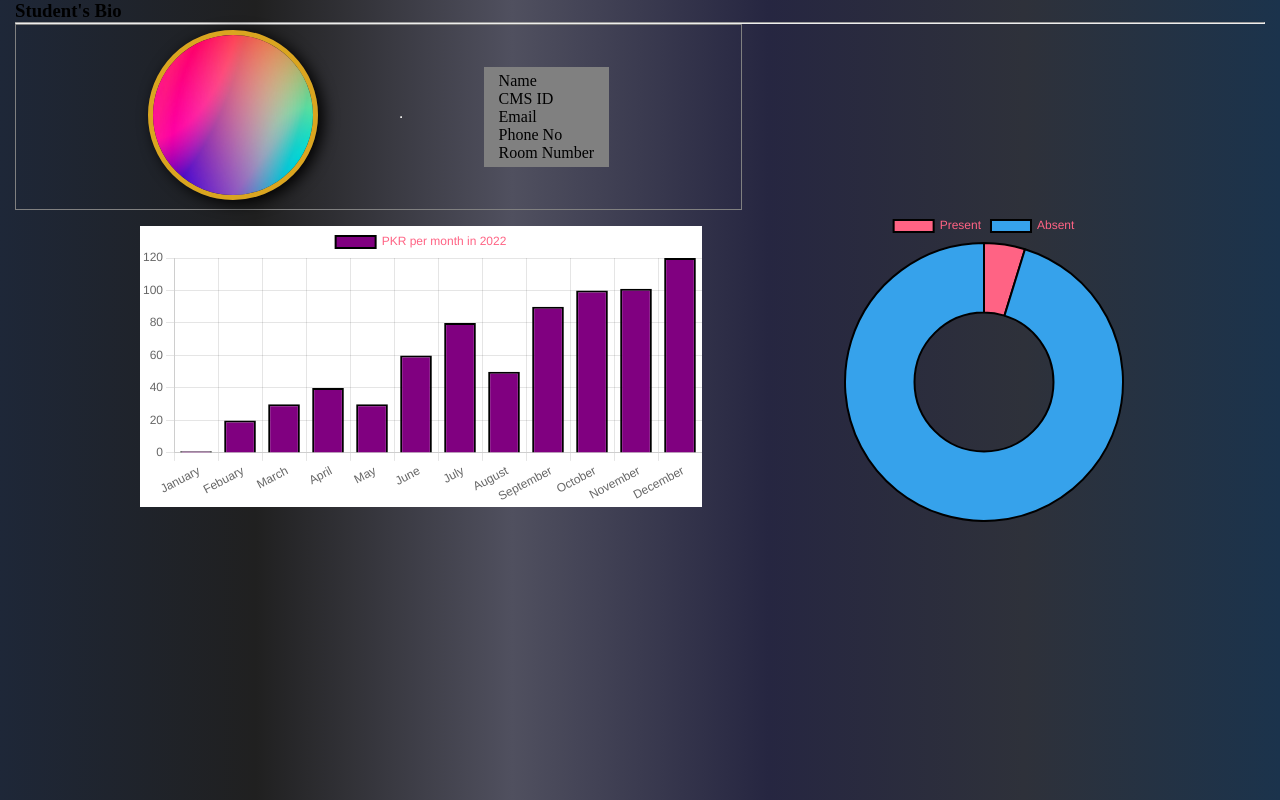
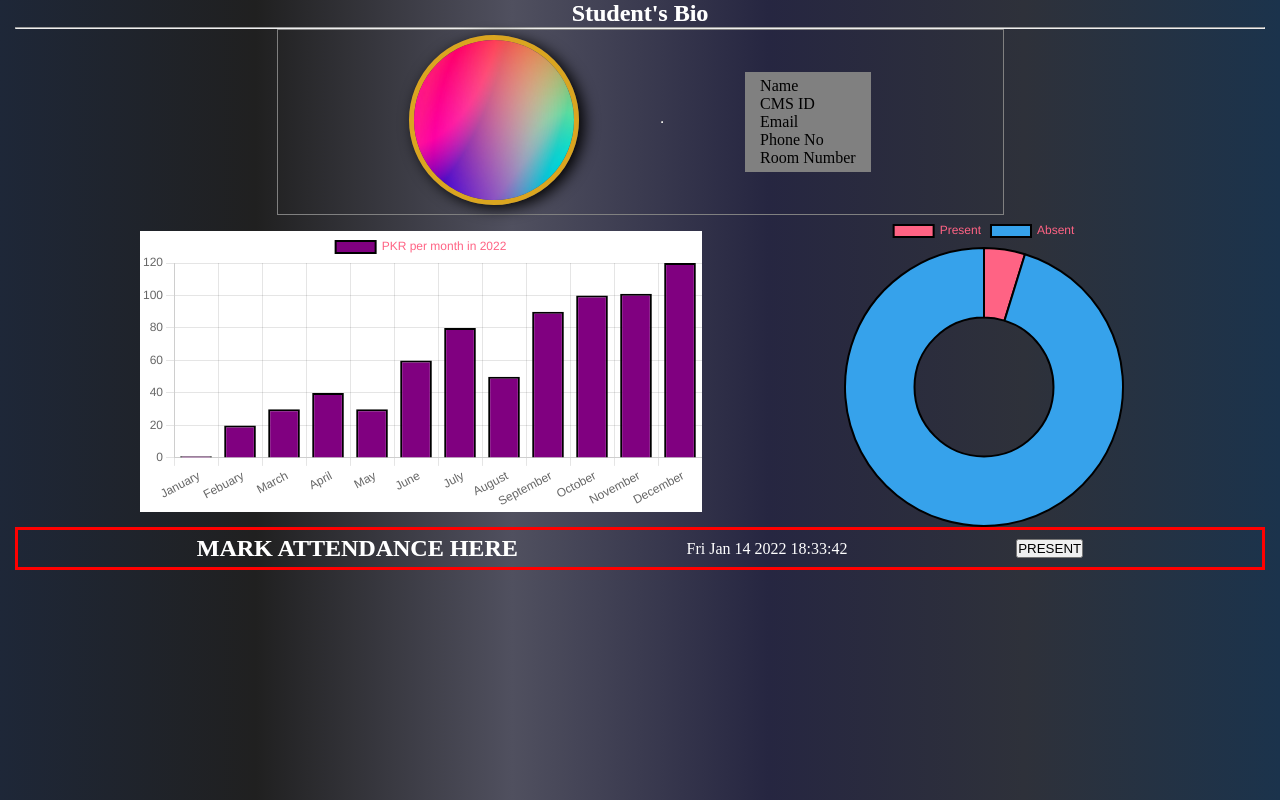
Before and after one commit to ahmedbilal-2711/HostelManagement, a website: page html/studentDashboard.html in a window 1280 px wide. Drawn offline with nearby package versions, Linux system fonts and the light colour scheme.

Commit message:
bio+attendance done

```diff
--- a/css/bioForm.css
+++ b/css/bioForm.css
@@ -95,6 +95,7 @@ body{
     /* font-size: 15px; */
 }
 <<<<<<< HEAD
+<<<<<<< HEAD
 .chk{
     display: inline-block;
     width: 50px;
@@ -115,10 +116,15 @@ body{
     flex-direction: row;
     justify-content: center;
 =======
+=======
+>>>>>>> 61dec56b74014607d6f481b9ef5497037e9ce574
 /* #sameasabove{
     font-size: 18px;
     font-weight: bold;
     margin-left: 15px;
+<<<<<<< HEAD
+>>>>>>> 61dec56b74014607d6f481b9ef5497037e9ce574
+=======
 >>>>>>> 61dec56b74014607d6f481b9ef5497037e9ce574
 }
 #address{
--- a/css/studentDashboard.css
+++ b/css/studentDashboard.css
@@ -8,6 +8,20 @@ body{
     background-image: linear-gradient(to right, #1E2738,#202020,#50505f,#262641,#2E313A,#1B334C);
 }
 
+h3{
+    font-size: x-large;
+    text-align: center;
+    text-shadow: 0.2px 0.2px rgba(255, 255, 255, 0.507);
+    color: white;
+}
+
+#bioContent{
+    width: 100%;
+    display: flex;
+    align-items: center;
+    justify-content: center;
+}
+
 #info{
     display: flex;
     flex-flow: row wrap;
@@ -16,7 +30,6 @@ body{
     padding: 5px 50px 5px 50px;
     border: 1px solid grey;
     width: 50%;
-    /* color: purple; */
 }
 
 #right{
@@ -52,3 +65,13 @@ body{
     align-items: center;
     justify-content: space-evenly;
 }
+
+#attendanceMark{
+    padding: 5px 10px 5px 10px;
+    border: red 3px solid ;
+    display: flex;
+    flex-flow: row wrap;
+    justify-content: space-evenly;
+    align-items: center;
+    color: white;
+}
--- a/html/studentDashboard.html
+++ b/html/studentDashboard.html
@@ -14,6 +14,7 @@
         <h3>Student's Bio</h3>
         <hr>
     </div>
+    <div id="bioContent">
         <div id="info">
             <div id="left">
                 <img src="../images/expense.jpg" alt="Profile" id="imgStd">
@@ -27,6 +28,7 @@
                 <p class="details">Room Number</p>
             </div>
         </div>
+    </div>
     <div id="charts">
         <div id="barChart">
             <canvas id="monthlyBills"></canvas>
@@ -35,6 +37,14 @@
             <canvas id="attendance"></canvas>
         </div>
     </div>
+    <div id="attendanceMark">
+                <h3>MARK ATTENDANCE HERE</h3>
+                <div id="calendar">
+                    <span id="date">DATE</span>
+                    <span id="time">TIME</span>
+                </div>
+                <button id="markPres">PRESENT</button>
+    </div>
 </body>
 <script src="../js/barChart.js"></script>
 <!-- <script src="../js/data.js"></script> -->
--- a/js/barChart.js
+++ b/js/barChart.js
@@ -1,6 +1,6 @@
     var mixed = document.getElementById('monthlyBills').getContext('2d');
     var pie = document.getElementById('attendance').getContext('2d');
-    console.log(new Date().getFullYear());
+    // console.log(new Date().getFullYear());
     // Chart.defaults.scale.ticks.beginAtZero=true;
     var mixedChart = new Chart(mixed,{
     type : 'bar',
@@ -70,3 +70,28 @@
       }
   }
   });
+
+
+// Attendance - in dashboard form
+function Calander() {
+  let timedate = new Date();
+  let date = timedate.toDateString();
+  let time = timedate.toTimeString().slice(0,8);
+  document.getElementById("time").innerHTML=time;
+  document.getElementById("date").innerHTML=date;
+}
+setInterval(Calander,1000);
+
+presentButton=document.getElementById("markPres");
+presentButton.addEventListener('click', (e)=>{
+  let timedate = new Date();
+  // console.log();
+  if (timedate.getHours()==23 && timedate.getMinutes()<59) {
+    console.log("dfjhdj");
+    document.getElementById("attendanceMark").style.borderColor='green';
+  }
+  else{
+    alert("You can mark your attendance between 2100hrs and 2200hrs")
+    document.getElementById("attendanceMark").style.borderColor='red';
+  }
+});
```
Lines whose indentation alone changed are shown as unchanged.
